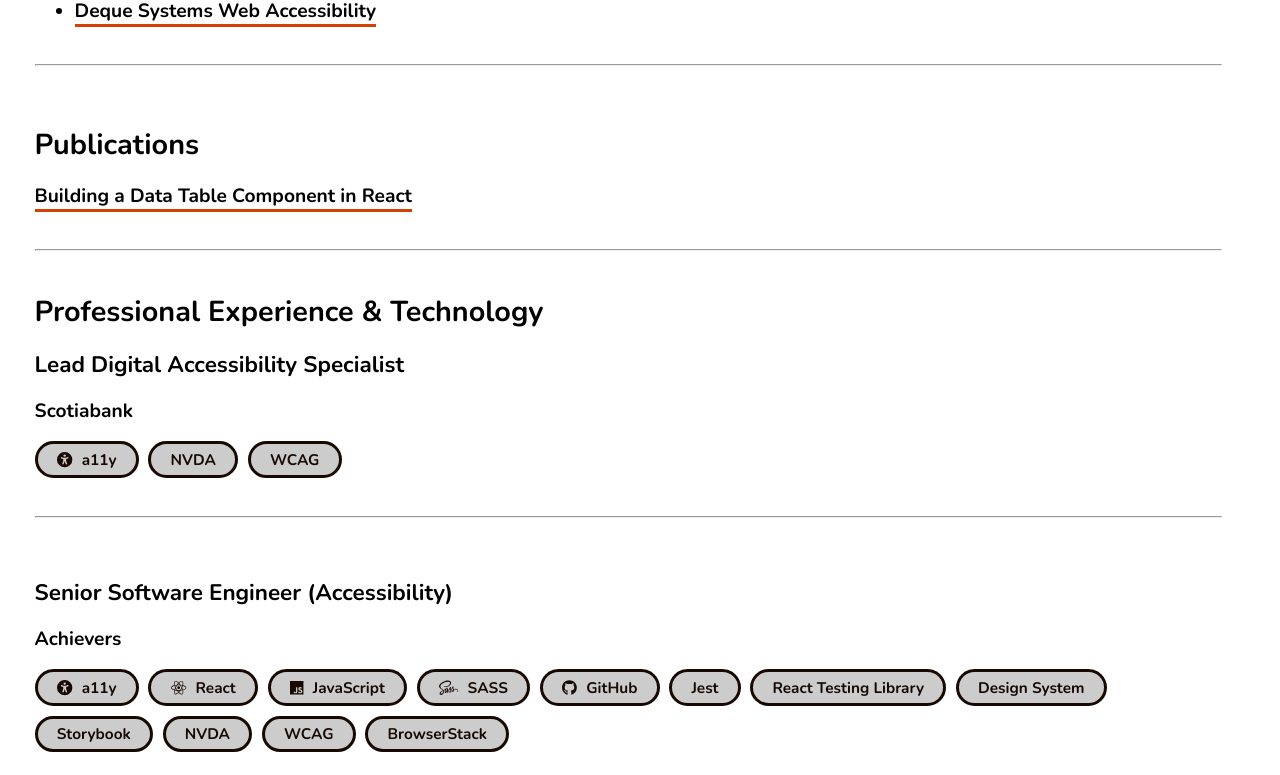
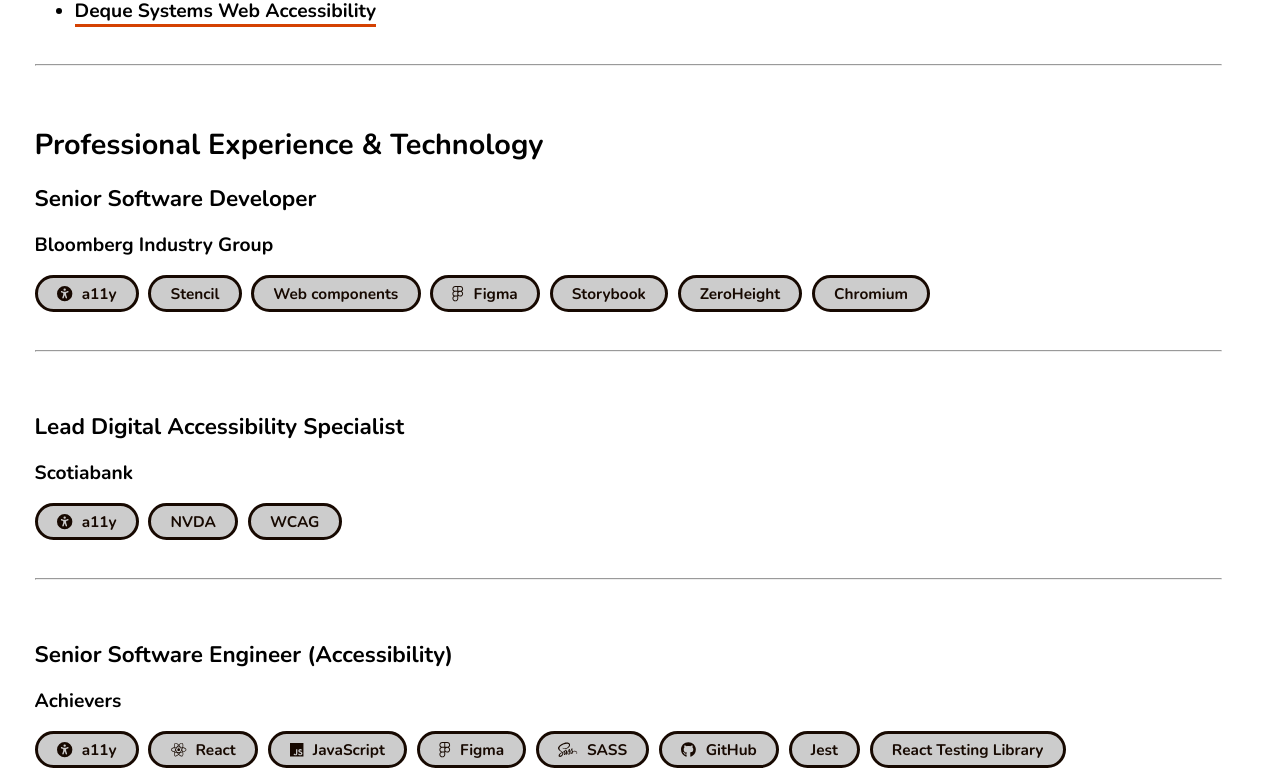
Before and after one commit to amberfrontend/website, a React (Vite) app: page /qualifications in a window 1280 px wide. Shown: the part 346-1121 px from the top of the page. Built offline with nearby package versions, Linux system fonts and the light colour scheme; a web font is replaced by a local one.

Commit message:
Add Bloomberg

```diff
--- a/src/routes/Qualifications/Qualifications.tsx
+++ b/src/routes/Qualifications/Qualifications.tsx
@@ -2,6 +2,7 @@
 import {
   faReact,
   faJs,
+  faFigma,
   faSass,
   faGithub,
   faGitlab,
@@ -57,16 +58,29 @@
         <hr aria-hidden='true' />
       </Block>
       <Block>
-        <h2>Publications</h2>
-        <Link
-          href='https://shopify.engineering/building-data-table-component-react'
-          external
-          type='body'
-        >
-          Building a Data Table Component in React
-        </Link>
+        <h2>Professional Experience &amp; Technology</h2>
+        <h3>Senior Software Developer</h3>
+        <h4>Bloomberg Industry Group</h4>
+        <Flex justifyContent='flex-start' gap='0.5rem'>
+          <Tag>
+            <Flex justifyContent='center' alignItems='center' gap='0.5rem'>
+              <FontAwesomeIcon icon={faUniversalAccess} /> a11y
+            </Flex>
+          </Tag>
+          <Tag>Stencil</Tag>
+          <Tag>Web components</Tag>
+          <Tag>
+            <Flex justifyContent='center' alignItems='center' gap='0.5rem'>
+              <FontAwesomeIcon icon={faFigma} /> Figma
+            </Flex>
+          </Tag>
+          <Tag>Storybook</Tag>
+          <Tag>ZeroHeight</Tag>
+          <Tag>Chromium</Tag>
+        </Flex>
         <hr aria-hidden='true' />
-        <h2>Professional Experience &amp; Technology</h2>
+      </Block>
+      <Block>
         <h3>Lead Digital Accessibility Specialist</h3>
         <h4>Scotiabank</h4>
         <Flex justifyContent='flex-start' gap='0.5rem'>
@@ -97,6 +111,11 @@
           <Tag>
             <Flex justifyContent='center' alignItems='center' gap='0.5rem'>
               <FontAwesomeIcon icon={faJs} /> JavaScript
+            </Flex>
+          </Tag>
+          <Tag>
+            <Flex justifyContent='center' alignItems='center' gap='0.5rem'>
+              <FontAwesomeIcon icon={faFigma} /> Figma
             </Flex>
           </Tag>
           <Tag>
@@ -288,6 +307,17 @@
           </Tag>
         </Flex>
       </Block>
+      <Block>
+        <h2>Publications</h2>
+        <Link
+          href='https://shopify.engineering/building-data-table-component-react'
+          external
+          type='body'
+        >
+          Building a Data Table Component in React
+        </Link>
+        <hr aria-hidden='true' />
+      </Block>
     </>
   );
 }
```
